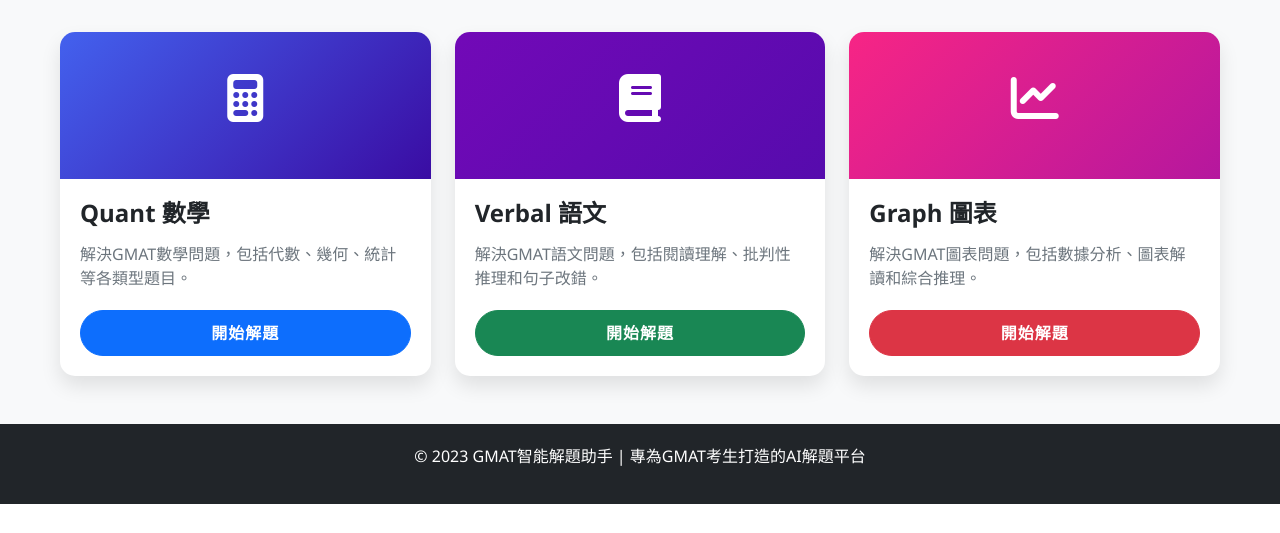
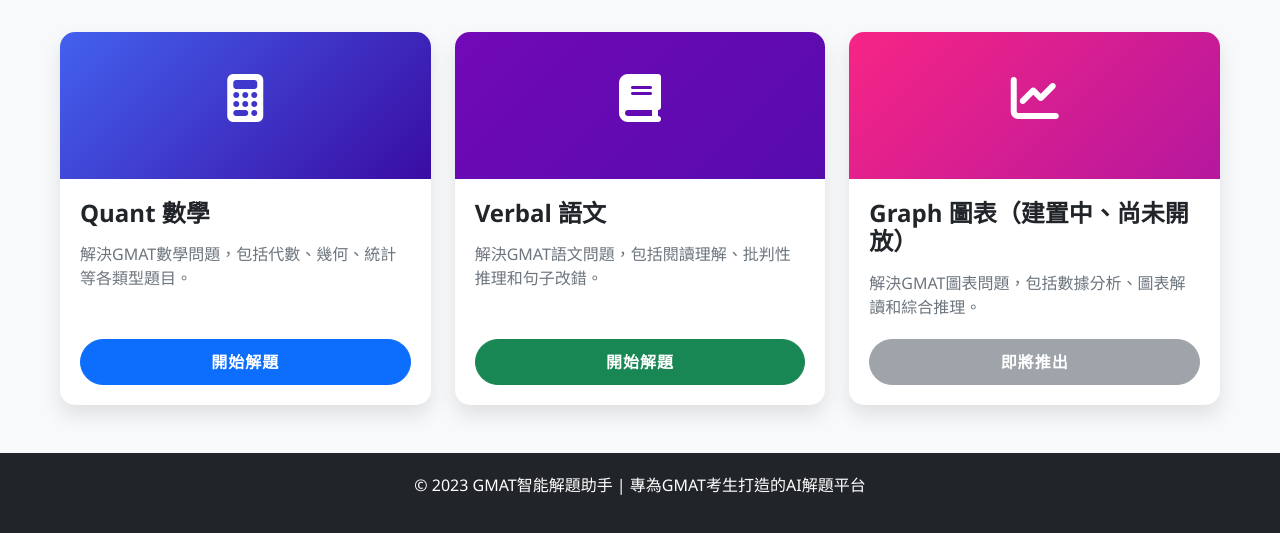
Before and after one commit to danyuchn/GMAT-custom-GPT-platform, a Flask app: page / in a window 1280 px wide. Shown: the part 312-845 px from the top of the page. Before the commit the page ends 816 px from the top, so only its background shows below. Run offline with Flask 3, Linux system fonts and the light colour scheme; the visitor is signed in with stand-in values (Sample User, id 1).

Commit message:
lock graph_Chat (due to lack of image reasoning api)

```diff
--- a/templates/index.html
+++ b/templates/index.html
@@ -217,9 +217,9 @@
                             <div class="card-icon"><i class="fas fa-chart-line"></i></div>
                         </div>
                         <div class="card-body">
-                            <h3 class="card-title">Graph 圖表</h3>
+                            <h3 class="card-title">Graph 圖表（建置中、尚未開放）</h3>
                             <p class="card-text">解決GMAT圖表問題，包括數據分析、圖表解讀和綜合推理。</p>
-                            <a href="{{ url_for('new_chat', category='graph') }}" class="btn btn-danger btn-start">開始解題</a>
+                            <button class="btn btn-secondary btn-start" disabled>即將推出</button>
                         </div>
                     </div>
                 </div>
```
